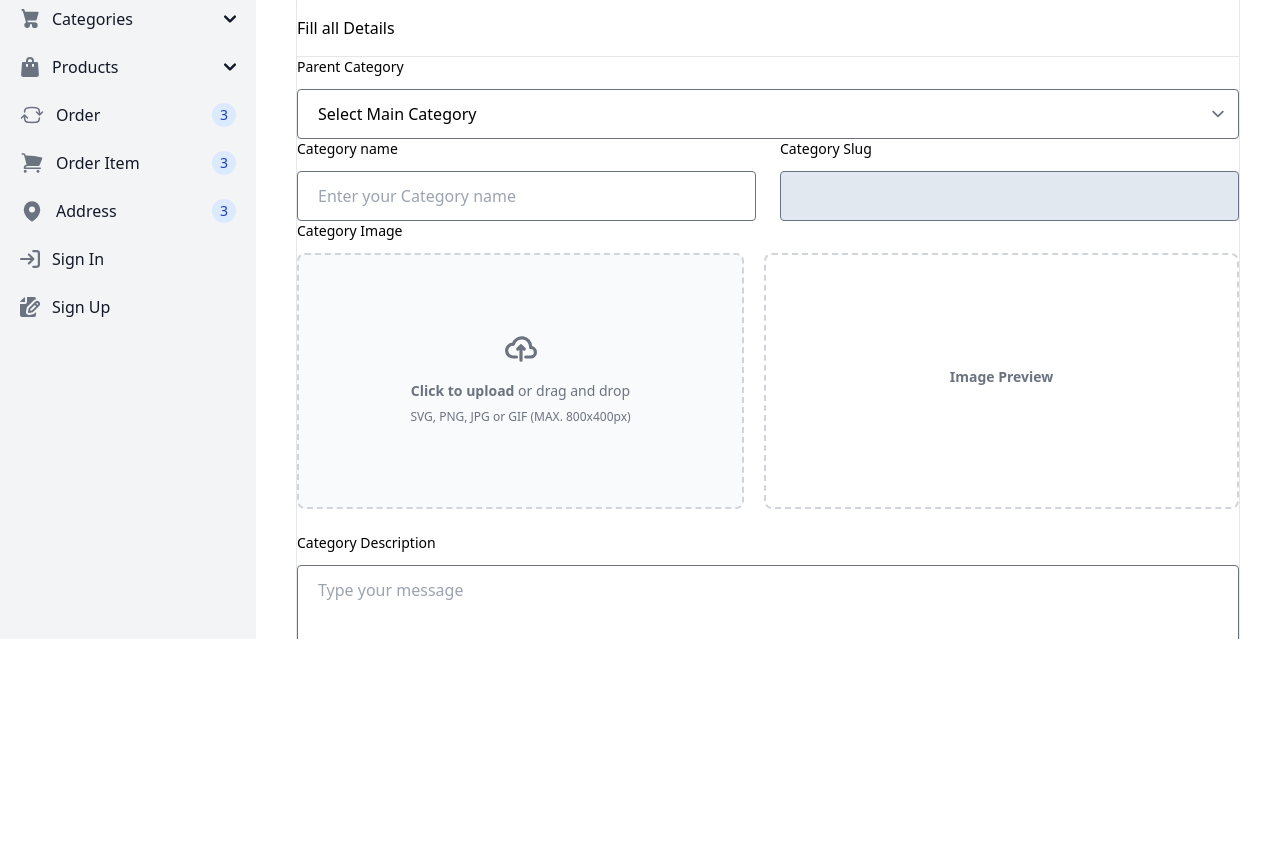
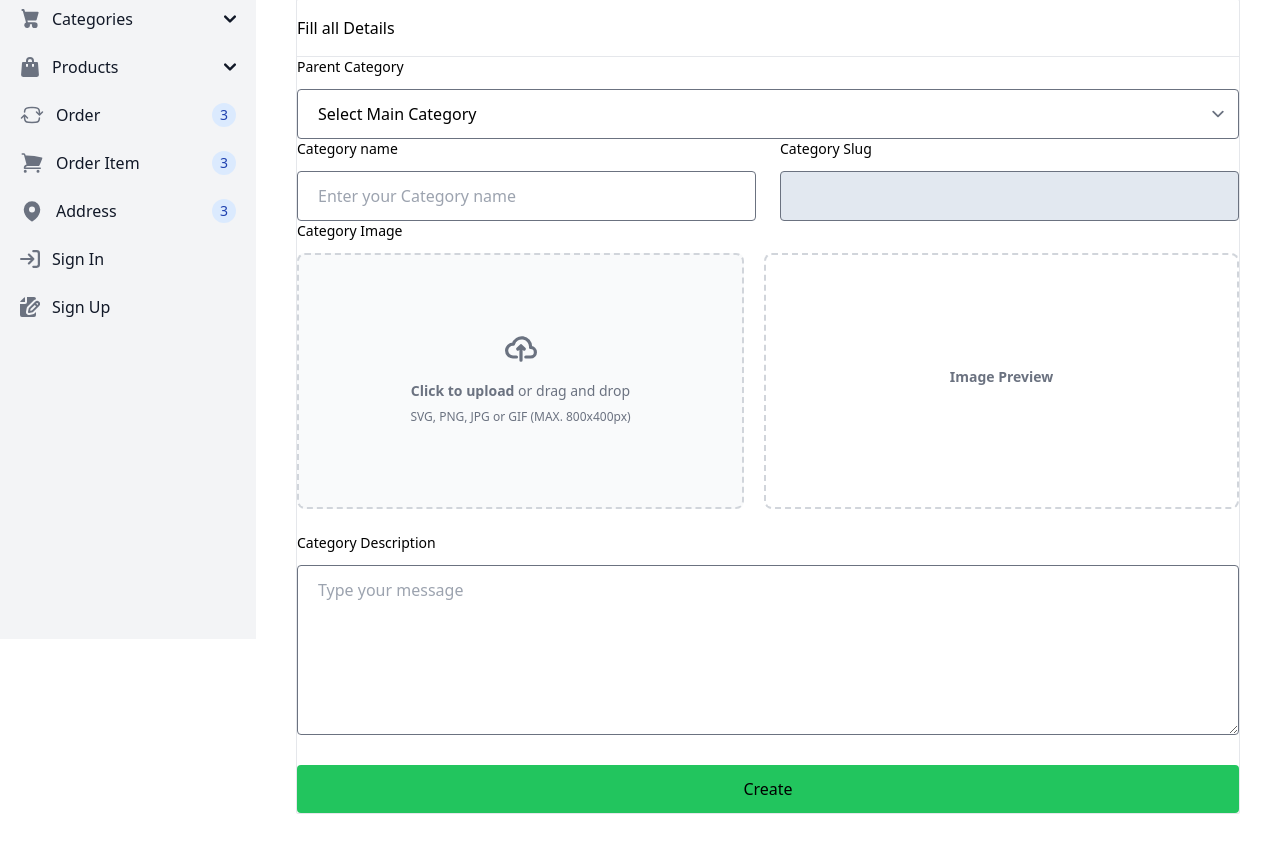
Before and after one commit to Comestro/PROJECT-1-BIHARSHOP-, a Laravel app: a page that uses resources/views/admin/adminBase.blade.php in a window 1280 px wide. Shown: the part 161-1015 px from the top of the page. Before the commit the page ends 800 px from the top, so only its background shows below. Run offline with Laravel 12, Linux system fonts and the light colour scheme; some libraries are stand-ins or nearby versions.

Commit message:
insert page of category page

```diff
--- a/resources/views/admin/adminBase.blade.php
+++ b/resources/views/admin/adminBase.blade.php
@@ -21,13 +21,13 @@ $watch('darkMode', value => localStorage.setItem('darkMode', JSON.stringify(valu
     <!-- ===== Preloader End ===== -->
 
     <!-- ===== Page Wrapper Start ===== -->
-    <div class="flex h-screen overflow-hidden">
+    <div class="flex h-screen">
         <!-- ===== Sidebar Start ===== -->
         @include('admin.includes.sidebar')
         <!-- ===== Header Start ===== -->
         <div class="sm:ml-64 flex-1">
             @include('admin.includes.adminHeader')
-            <div class="p-4">
+            <div class="p-4 overflow-y-scroll">
                 @yield('content')
                     @show
         </div>
@@ -37,7 +37,6 @@ $watch('darkMode', value => localStorage.setItem('darkMode', JSON.stringify(valu
 
 </div>
 <!-- ===== Sidebar End ===== -->
-
 </div>
 <!-- ===== Page Wrapper End ===== -->
 @livewireScripts
--- a/resources/views/admin/includes/sidebar.blade.php
+++ b/resources/views/admin/includes/sidebar.blade.php
@@ -6,7 +6,7 @@
     <div class="h-full px-3 py-4 overflow-y-auto bg-gray-100 dark:bg-gray-800">
         <ul class="space-y-2 font-medium">
             <li>
-                <a href="#"
+                <a href="{{route('admin.dashboard')}}"
                     class="flex items-center p-2 text-gray-900 rounded-lg dark:text-white hover:bg-gray-100 dark:hover:bg-gray-700 group">
                     <svg class="w-5 h-5 text-gray-500 transition duration-75 dark:text-gray-400 group-hover:text-gray-900 dark:group-hover:text-white"
                         aria-hidden="true" xmlns="http://www.w3.org/2000/svg" fill="currentColor" viewBox="0 0 22 21">
@@ -84,12 +84,12 @@
                 </button>
                 <ul id="dropdown-category" class="hidden py-2 space-y-2">
                     <li>
-                        <a href="#"
+                        <a href="{{route('category.create')}}"
                             class="flex items-center w-full p-2 text-gray-900 transition duration-75 rounded-lg pl-11 group hover:bg-gray-100 dark:text-white dark:hover:bg-gray-700">Insert
                             category</a>
                     </li>
                     <li>
-                        <a href="#"
+                        <a href="{{route('category.index')}}"
                             class="flex items-center w-full p-2 text-gray-900 transition duration-75 rounded-lg pl-11 group hover:bg-gray-100 dark:text-white dark:hover:bg-gray-700">Manage
                             category</a>
                     </li>
--- a/resources/views/admin/insertCategory.blade.php
+++ b/resources/views/admin/insertCategory.blade.php
@@ -2,7 +2,6 @@
 @section('title', 'Add Category')
 @section('content')
 
-    <main>
         <div class="mx-auto w-full p-4 md:p-6 2xl:p-10">
             <!-- Breadcrumb Start -->
             <div class="mb-6 flex flex-col gap-3 sm:flex-row sm:items-center sm:justify-between">
@@ -31,7 +30,6 @@
 
             </div>
         </div>
-    </main>
 
 
 
--- a/resources/views/livewire/admin/insert-category.blade.php
+++ b/resources/views/livewire/admin/insert-category.blade.php
@@ -14,7 +14,7 @@ class="rounded-sm border border-stroke bg-white shadow-default dark:border-strok
                 Parent Category
             </label>
             <select
-                class="w-full rounded border-[1.5px] border-stroke bg-transparent px-5 py-3 font-normal text-black outline-none transition focus:border-primary active:border-primary disabled:cursor-default disabled:bg-whiter dark:border-form-strokedark dark:bg-form-input dark:text-white dark:focus:border-primary">
+                class="w-full rounded border-[1.5px] border-stroke bg-transparent px-5 py-3 font-normal text-black outline-none transition focus:border-green-500 active:border-green-500 disabled:cursor-default disabled:bg-whiter dark:border-form-strokedark dark:bg-form-input dark:text-white dark:focus:border-green-500">
                 <option value="">Select Main Category</option>
             </select>
         </div>
@@ -25,8 +25,8 @@ class="rounded-sm border border-stroke bg-white shadow-default dark:border-strok
                 <label class="mb-3 block text-sm font-medium text-black dark:text-white">
                     Category name
                 </label>
-                <input type="text" wire:model.blur="title" placeholder="Enter your Category name"
-                    class="w-full rounded border-[1.5px] border-stroke bg-transparent px-5 py-3 font-normal text-black outline-none transition focus:border-primary active:border-primary disabled:cursor-default disabled:bg-whiter dark:border-form-strokedark dark:bg-form-input dark:text-white dark:focus:border-primary" />
+                <input type="text" wire:model.live="title" placeholder="Enter your Category name"
+                    class="w-full rounded border-[1.5px] border-stroke bg-transparent px-5 py-3 font-normal text-black outline-none transition focus:border-green-500 active:border-green-500 disabled:cursor-default disabled:bg-whiter dark:border-form-strokedark dark:bg-form-input dark:text-white dark:focus:border-green-500" />
             </div>
 
             <div class="w-full xl:w-1/2">
@@ -34,7 +34,7 @@ class="rounded-sm border border-stroke bg-white shadow-default dark:border-strok
                     Category Slug
                 </label>
                 <input type="text" id="slug" wire:model="slug"
-                    class="w-full rounded border-[1.5px] border-stroke bg-slate-200 px-5 py-3 font-normal text-black outline-none transition focus:border-primary active:border-primary disabled:cursor-default disabled:bg-whiter dark:border-form-strokedark dark:bg-form-input dark:text-white dark:focus:border-primary" readonly />
+                    class="w-full rounded border-[1.5px] border-stroke bg-slate-200 px-5 py-3 font-normal text-black outline-none transition focus:border-green-500 active:border-green-500 disabled:cursor-default disabled:bg-whiter dark:border-form-strokedark dark:bg-form-input dark:text-white dark:focus:border-green-500" readonly />
             </div>
         </div>
 
@@ -87,11 +87,11 @@ class="rounded-sm border border-stroke bg-white shadow-default dark:border-strok
                 Category Description
             </label>
             <textarea rows="6" placeholder="Type your message"
-                class="w-full rounded border-[1.5px] border-stroke bg-transparent px-5 py-3 font-normal text-black outline-none transition focus:border-primary active:border-primary disabled:cursor-default disabled:bg-whiter dark:border-form-strokedark dark:bg-form-input dark:text-white dark:focus:border-primary"></textarea>
+                class="w-full rounded border-[1.5px] border-stroke bg-transparent px-5 py-3 font-normal text-black outline-none transition focus:border-green-500 active:border-green-500 disabled:cursor-default disabled:bg-whiter dark:border-form-strokedark dark:bg-form-input dark:text-white dark:focus:border-green-500"></textarea>
         </div>
 
         <button
-            class="flex w-full justify-center rounded bg-primary p-3 font-medium text-gray hover:bg-opacity-90">
+            class="flex w-full justify-center rounded bg-green-500 p-3 font-medium text-gray hover:bg-opacity-90">
             Create
         </button>
     </div>
```
